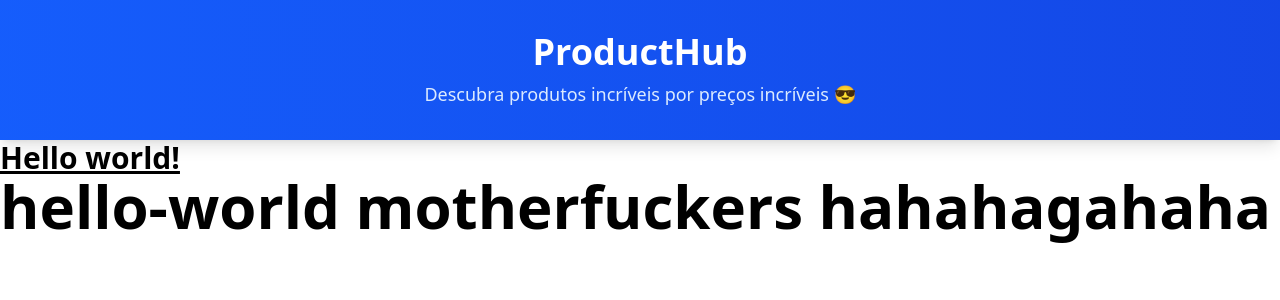
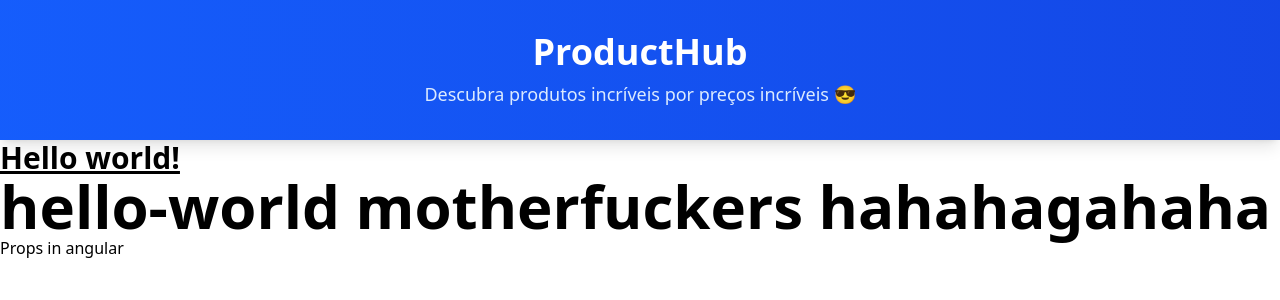
Before and after one commit to felipethecreator/product-api-front, an Angular app: page /helloworld in a window 1280 px wide. Shown: the top 300 px of the page. Built offline with nearby package versions, Linux system fonts and the light colour scheme.

Commit message:
test content injection

```diff
--- a/src/app/components/pages/hello-world/hello-world.html
+++ b/src/app/components/pages/hello-world/hello-world.html
@@ -1 +1,2 @@
 <p class="font-bold text-6xl">hello-world motherfuckers hahahagahaha</p>
+<p>{{propsInAngular}}</p>
--- a/src/app/components/pages/hello-world/hello-world.ts
+++ b/src/app/components/pages/hello-world/hello-world.ts
@@ -6,5 +6,5 @@ import { Component } from '@angular/core';
   templateUrl: './hello-world.html',
 })
 export class HelloWorld {
-
+  propsInAngular = "Props in angular"
 }
```
